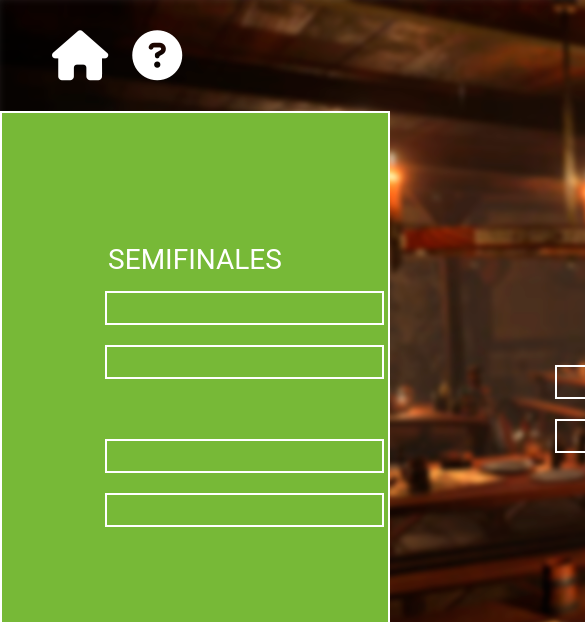
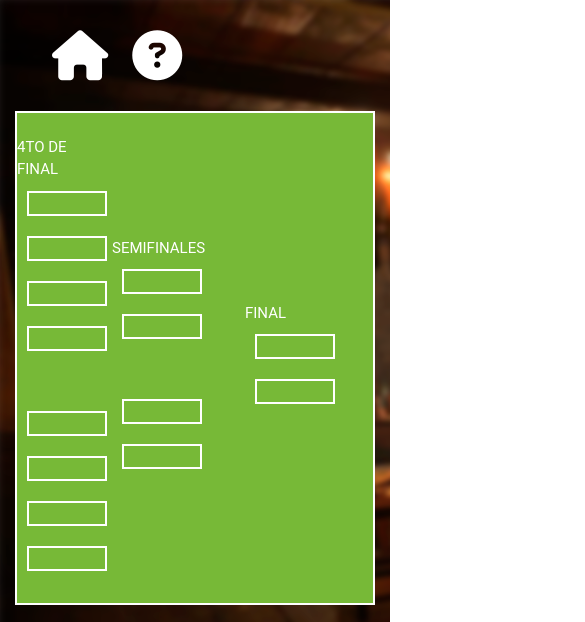
Before and after one commit to MircoDalmasso/PreEntrega3Dalmasso, a plain HTML site: page pages/eliminatorias.html in a window 390 px wide. Shown: the top 622 px of the page, 585 px wide, since content can reach past the window. Drawn offline with nearby package versions, Linux system fonts and the light colour scheme.

Commit message:
Responsive a la pagina eliminatorias

```diff
--- a/css/eliminatorias.css
+++ b/css/eliminatorias.css
@@ -1,13 +1,13 @@
+body{
+    max-height: 100vh;
+}
+
 header{
     margin-top: 20px;
 }
 
 nav a{
     margin: 20px 0 0 20px;
-}
-
-.container-elim{
-
 }
 
 .container-elim__table{
@@ -21,6 +21,7 @@ nav a{
     align-items: center;
     background-color: #77b937;
     border: 2px solid #ffffff;
+    margin: 0 15px;
 }
 
 .container-elim__table p{
@@ -44,13 +45,13 @@ nav a{
 }
 
 .table__first-row{
-    margin: 0 0 40px;
+    margin: 0 0 40px 0;
 }
 
 .container-elim__text{
     background-color: #77b937;
     border: #ffffff 2px solid;
-    margin: 30px;
+    margin: 40px;
 }
 
 .container-elim__text h1{
@@ -77,3 +78,117 @@ nav a{
 .container small{
     color: #77b937;
 }
+
+
+
+
+/* responsive */
+
+@media screen and (max-width: 1200px){
+    .container-elim__table{
+        grid-template-columns: 150px 150px 150px;
+        grid-template-rows: 600px;
+        justify-content: left;
+        grid-column-gap: 250px;
+    }
+
+    .container-elim__table input{
+        width: 180px;
+    }
+}
+
+@media screen and (max-width: 1050px){
+    .container-elim__table{
+        grid-column-gap: 200px;
+    }
+}
+
+@media screen and (max-width: 928px){
+    .container-elim__table{
+        grid-column-gap: 150px;
+    }
+}
+
+@media screen and (max-width: 860px){
+    .container-elim__table{
+        grid-column-gap: 130px;
+    }
+}
+
+@media screen and (max-width: 890px){
+    .container-elim__table{
+        grid-column-gap: 150px;
+    }
+
+    .container-elim__table input{
+        width: 150px;
+    }
+}
+
+@media screen and (max-width: 780px){
+    .container-elim__table{
+        grid-column-gap: 100px;
+    }
+
+    .container-elim__table input{
+        width: 130px;
+    }
+}
+
+@media screen and (max-width: 690px){
+    .container-elim__table{
+        grid-column-gap: 40px;
+    }
+
+    .container-elim__table input{
+        width: 140px;
+    }
+}
+
+@media screen and (max-width: 550px){
+    .container-elim__table{
+        grid-column-gap: 20px;
+    }
+
+    .container-elim__table input{
+        width: 140px;
+    }
+
+    .container-elim__table p{
+        font-size: 20px;
+    }
+}
+
+
+@media screen and (max-width: 490px){
+    .container-elim__table{
+        grid-column-gap: 10px;
+    }
+
+    .container-elim__table input{
+        width: 100px;
+        height: 30px;
+    }
+
+    .container-elim__table p{
+        font-size: 15px;
+        text-align: left;
+    }
+}
+
+@media screen and (max-width: 440px){
+    .container-elim__table{
+        grid-column-gap: 5px;
+        grid-template-columns: 90px;
+        grid-template-rows: 490px;
+    }
+
+    .container-elim__table input{
+        width: 80px;
+        height: 25px;
+    }
+
+    .container-elim__table p{
+        font-size: 15px;
+    }
+}
```
